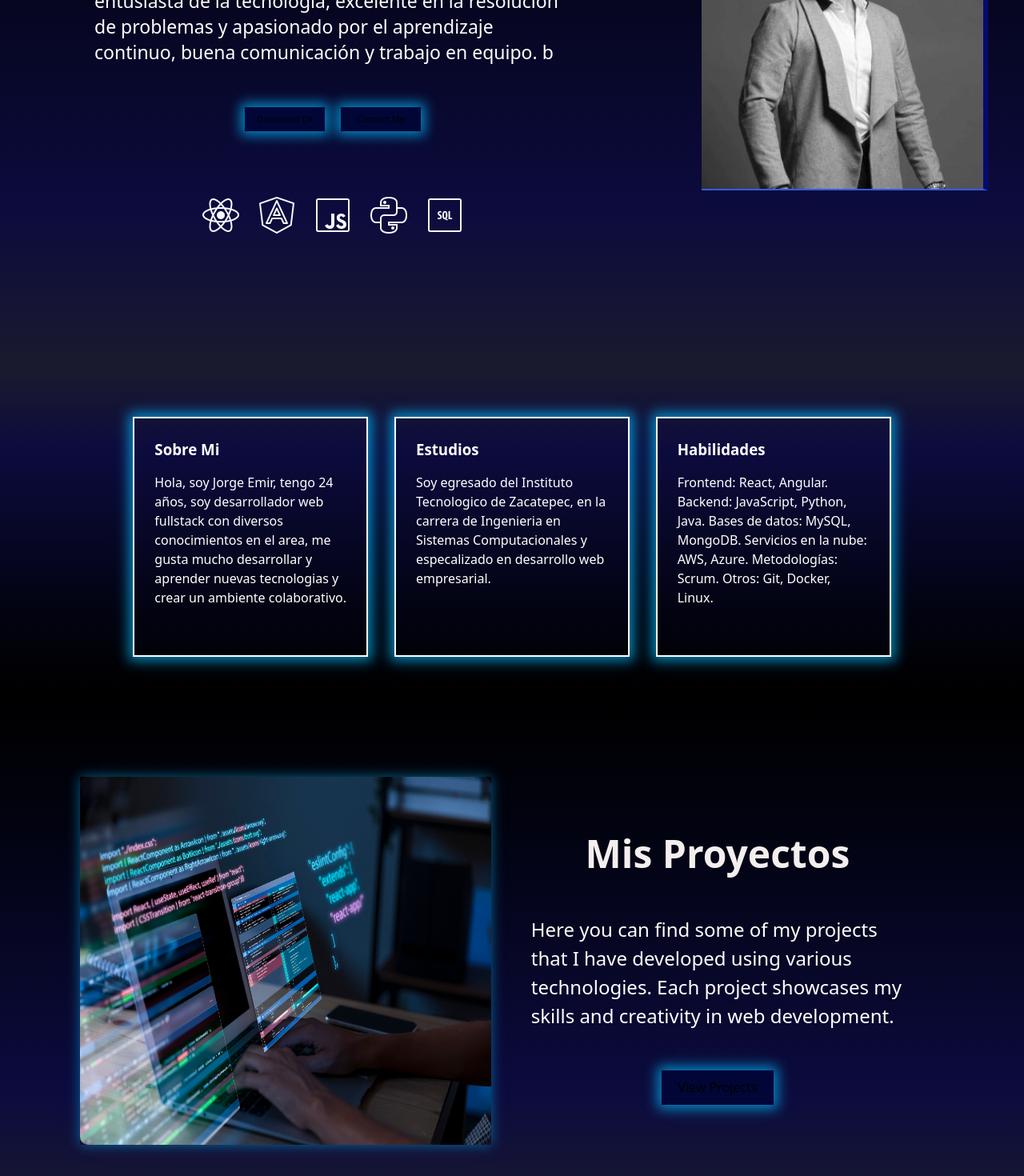
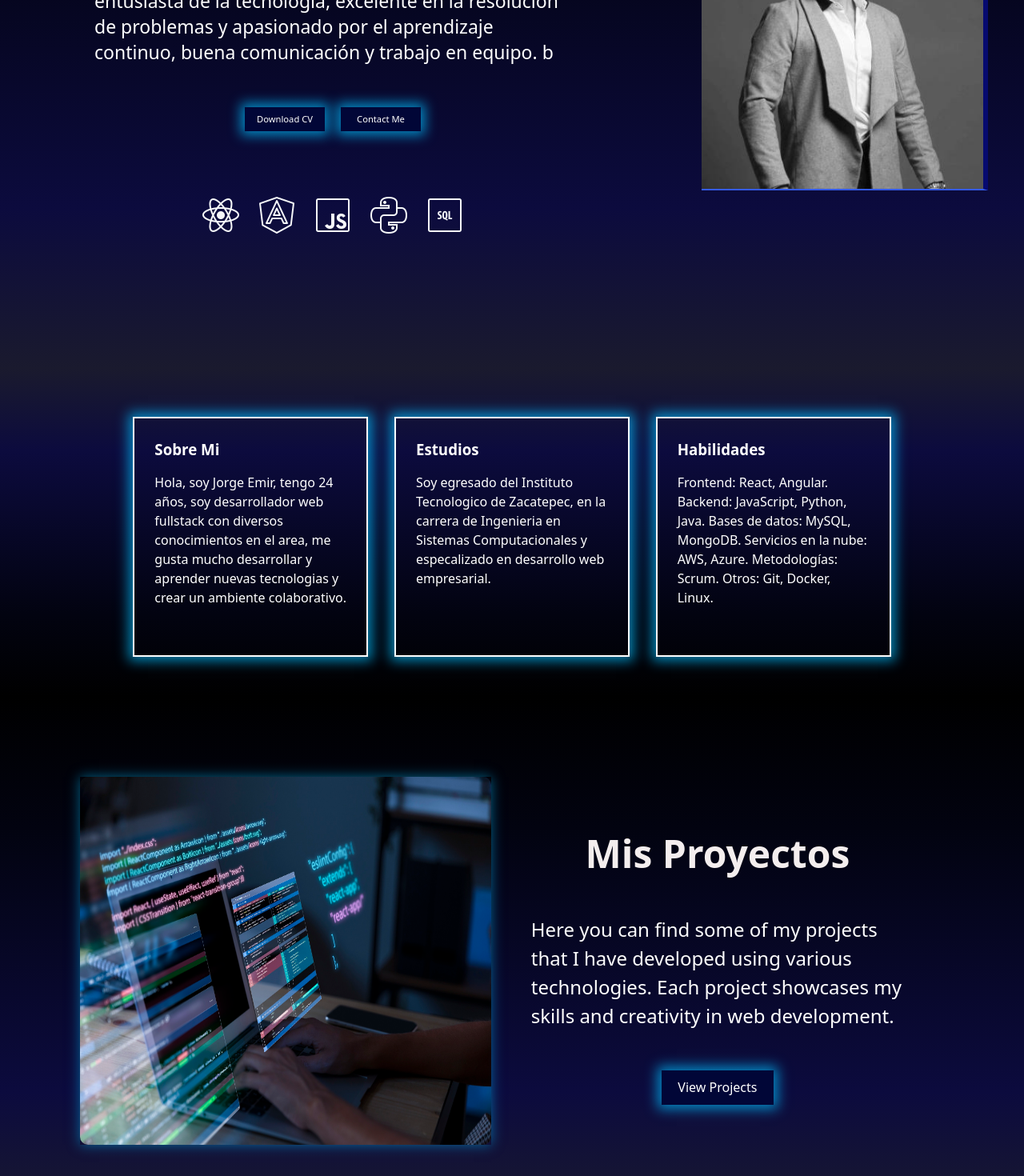
Before and after one commit to Emmir4444/Portafolio, a React (Vite) app in the folder portafolio/: page / in a window 1280 px wide. Shown: the part 400-1870 px from the top of the page at 80% size. Built offline with nearby package versions, Linux system fonts and the light colour scheme.

Commit message:
colores texto botones

```diff
--- a/portafolio/src/Components/Banner/Banner.css
+++ b/portafolio/src/Components/Banner/Banner.css
@@ -59,6 +59,7 @@ width: 100px;
 height: auto;
 font-size: 0.7rem;
 margin-top: 30px;
+color: #ffffff;
 }
 .banner-button:hover {
     box-shadow: 0px 7px 10px rgba(16, 16, 221, 0.87);
--- a/portafolio/src/Components/Myprojects/Myprojects.css
+++ b/portafolio/src/Components/Myprojects/Myprojects.css
@@ -52,6 +52,7 @@
 background-color: rgb(1, 6, 55);
 border-radius: 0%;
 box-shadow: 0 0 15px 5px rgba(0, 191, 255, 0.7);
+color: #fff;
 }
 .myprojects-button:hover{
      box-shadow: 0px 7px 10px rgba(16, 16, 221, 0.87);
--- a/portafolio/src/Pages/ProjectsPage/ProjectCard/ProjectCard.css
+++ b/portafolio/src/Pages/ProjectsPage/ProjectCard/ProjectCard.css
@@ -103,6 +103,7 @@ width: 100px;
 height: auto;
 font-size: 0.7rem;
 margin-top: 30px;
+color: #ffffff;
 }
 
 .project-card:hover .project-details p,
@@ -125,12 +126,10 @@ margin-top: 30px;
         width: 90vw;
         height: 50vh;
         padding: 20px;
-        border: 2px solid #06a5c5de;
         text-align: center;
     }
     .project-details h1 {
        text-align: center;
-       border: 2px solid #06a5c5de;
        width: 80%;
     }
 }
```
